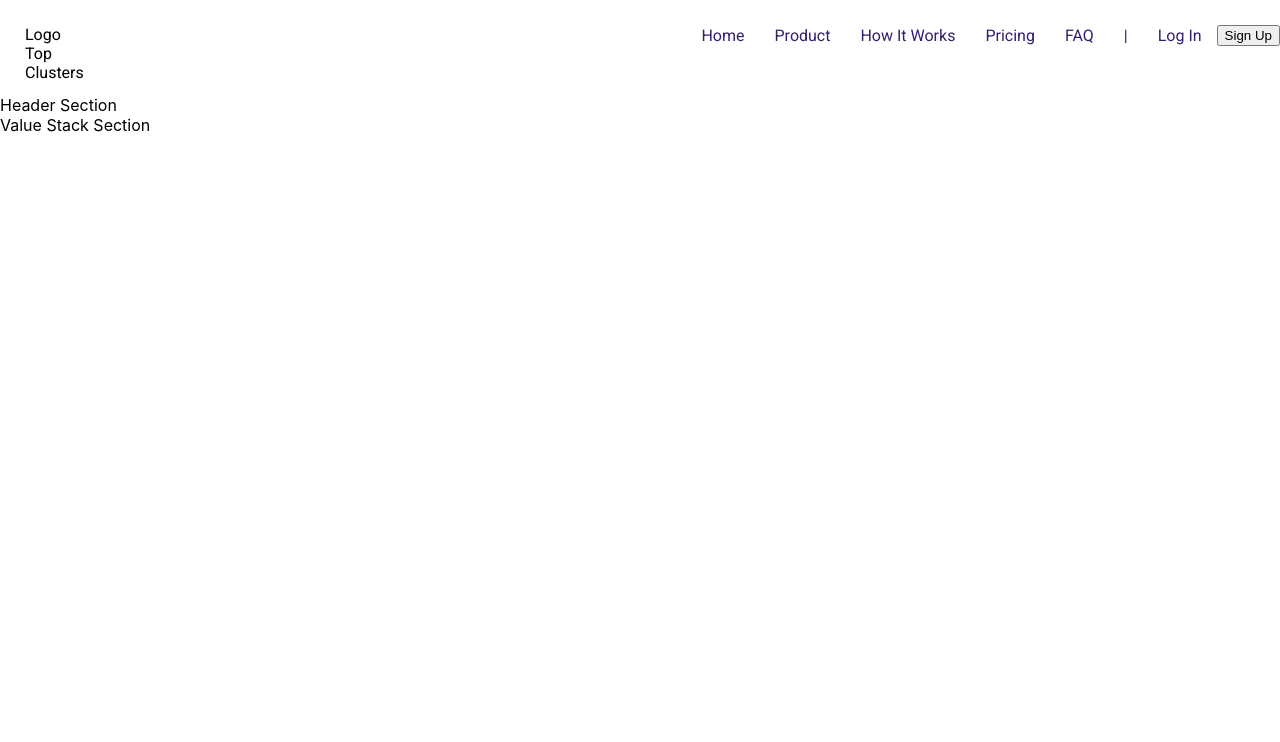
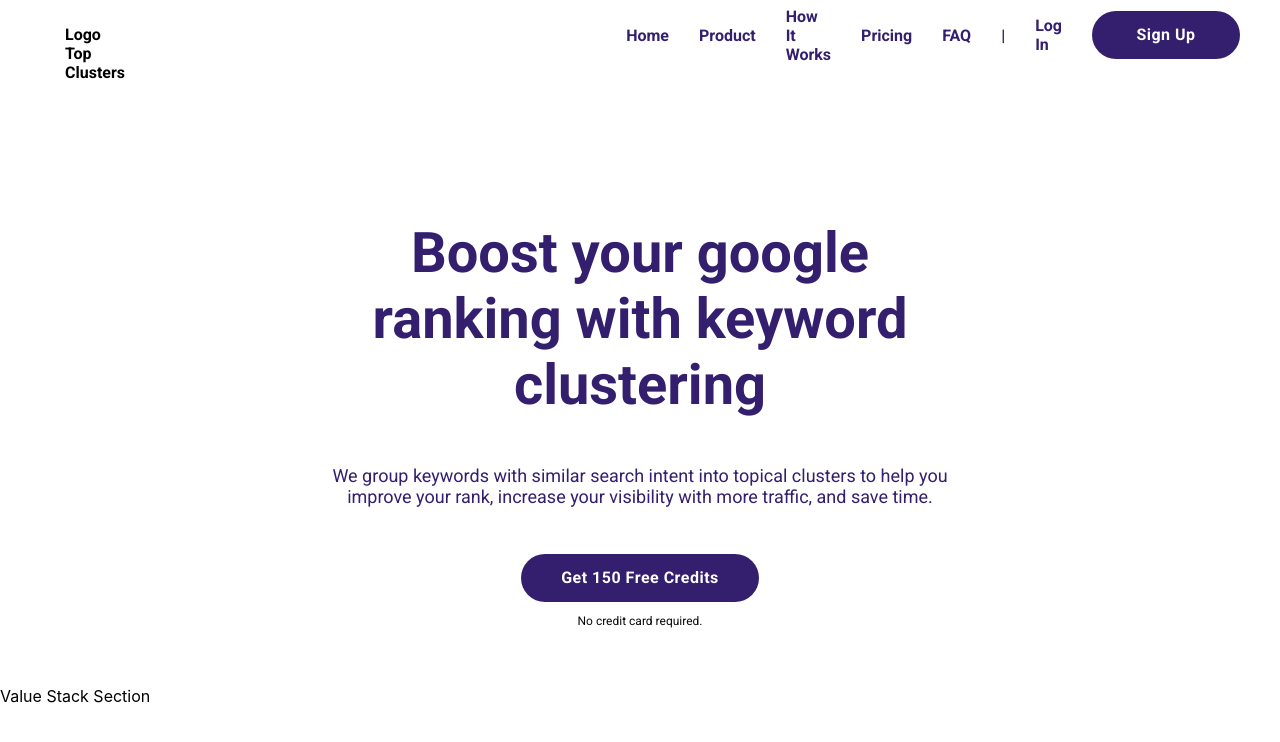
Before and after one commit to joffenhopland/top-clusters, a React (Create React App) app: page / in a window 1280 px wide. Shown: the top 742 px of the page. Built offline with nearby package versions, Linux system fonts and the light colour scheme; no server answers.

Commit message:
header section text, button

```diff
--- a/src/components/button/button.component.jsx
+++ b/src/components/button/button.component.jsx
@@ -1,19 +1,25 @@
-// import './button.styles.scss';
+import {
+  BaseButton,
+  GoogleSignInButton,
+  InvertedButton,
+} from './button.styles';
 
-const BUTTON_TYPE_CLASSES = {
+export const BUTTON_TYPE_CLASSES = {
+  base: 'base',
   google: 'google-sign-in',
   inverted: 'inverted',
 };
 
+const getButton = (buttonType = BUTTON_TYPE_CLASSES.base) =>
+  ({
+    [BUTTON_TYPE_CLASSES.base]: BaseButton,
+    [BUTTON_TYPE_CLASSES.google]: GoogleSignInButton,
+    [BUTTON_TYPE_CLASSES.inverted]: InvertedButton,
+  }[buttonType]);
+
 const Button = ({ children, buttonType, ...otherProps }) => {
-  return (
-    <button
-      className={`button-container ${BUTTON_TYPE_CLASSES[buttonType]}`}
-      {...otherProps}
-    >
-      {children}
-    </button>
-  );
+  const CustomButton = getButton(buttonType);
+  return <CustomButton {...otherProps}>{children}</CustomButton>;
 };
 
 export default Button;
--- /dev/null
+++ b/src/components/button/button.styles.jsx
@@ -0,0 +1,54 @@
+import styled from 'styled-components';
+
+export const BaseButton = styled.button`
+  display: flex;
+//   flex-direction: row;
+  justify-content: center;
+  align-items: center;
+  padding: 16px 40px;
+//   gap: 10px;
+
+  min-width: 148px;
+  width: auto;
+  height: 48px;
+
+  background: #341F6F;
+  border-radius: 24px;
+
+  letter-spacing: 0.5px;
+  line-height: 50px;
+  color: white;
+  font-family: ${(props) => props.theme.textStyles.h6.fontFamily};
+  font-size: ${(props) => props.theme.textStyles.h6.fontSize};
+  font-weight: ${(props) => props.theme.textStyles.h6.fontWeight};
+  border: none;
+  cursor: pointer;
+
+  &:hover {
+    background: white;
+    color: black;
+    border: 1px solid black;
+  }
+`;
+
+export const GoogleSignInButton = styled(BaseButton)`
+  background-color: #4285f4;
+  color: white;
+
+  &:hover {
+    background-color: #357ae8;
+    border: none;
+  }
+`;
+
+export const InvertedButton = styled(BaseButton)`
+  background-color: white;
+  color: black;
+  border: 1px solid black;
+
+  &:hover {
+    background-color: black;
+    color: white;
+    border: none;
+  }
+`;
--- a/src/components/header-section/header-section.component.jsx
+++ /dev/null
@@ -1,9 +0,0 @@
-const HeaderSection = () => {
-    return (
-        <div>
-            Header Section
-        </div>
-    )
-}
-
-export default HeaderSection
--- /dev/null
+++ b/src/components/header/header.component.jsx
@@ -0,0 +1,32 @@
+import Button, {BUTTON_TYPE_CLASSES} from "../button/button.component"
+import {HeaderContainer, HeaderContent, HeaderContentText, HeaderTitle, HeaderTitleText, HeaderSubTitle, HeaderCreditCardText} from "./header.styles"
+
+const Header = () => {
+    return (
+        <div>
+        <HeaderContainer>
+            <HeaderContent>
+                <HeaderContentText>
+                    <HeaderTitle>
+                        <HeaderTitleText>
+                        Boost your google ranking with keyword clustering
+                        </HeaderTitleText>
+                        <HeaderSubTitle>
+                        We group keywords with similar search intent into topical clusters to help you improve your rank, increase your visibility with more traffic, and save time.
+                        </HeaderSubTitle>
+                        <Button buttonType={BUTTON_TYPE_CLASSES.base} style={{  "margin": "0 auto"
+}}>
+                            Get 150 Free Credits
+                        </Button>
+                        <HeaderCreditCardText>
+                        No credit card required.
+                        </HeaderCreditCardText>
+                    </HeaderTitle>
+                </HeaderContentText>
+            </HeaderContent>
+        </HeaderContainer>
+        </div>
+    )
+}
+
+export default Header
--- /dev/null
+++ b/src/components/header/header.styles.jsx
@@ -0,0 +1,68 @@
+import styled from 'styled-components';
+import {Link} from 'react-router-dom';
+
+export const HeaderContainer = styled.div`
+// background-image: linear-gradient( to top right, rgba(11, 10, 10, 0.38), rgba(11, 10, 10, 0.19)));
+background-position: center;
+background-repeat: no-repeat;
+background-size: cover;
+height: 74vh;
+`;
+
+export const HeaderContent = styled.section`
+height: 100%;
+width: 100%;
+position: relative;
+display: flex;
+flex-direction: column;
+justify-content: center;
+align-items: center;
+text-align: center;
+color: #000000;
+// @media only screen and (max-width:375px) {
+//     text-align: start;
+//     height: 80%;
+// }
+`;
+
+export const HeaderContentText = styled.div`
+width: 50%;
+padding-top: 5rem;
+display: flex;
+flex-direction: column;
+justify-content: center;
+align-items: center;
+text-align: center;
+font-family: ${(props) => props.theme.textStyles.h1.fontFamily};
+color: ${(props) => props.theme.colors.primary};
+// @media only screen and (max-width:600px) {
+//     width: 80%;
+// }
+// @media only screen and (max-width:375px) {
+//     position: absolute;
+//     align-items: flex-start;
+// }
+`;
+
+export const HeaderTitle = styled.h1`
+font-size: ${(props) => props.theme.textStyles.h1.fontSize};
+font-weight: ${(props) => props.theme.textStyles.h1.fontWeight};
+
+`;
+
+export const HeaderTitleText = styled.span`
+display: block;
+
+`;
+
+export const HeaderSubTitle = styled.h2`
+font-size: ${(props) => props.theme.textStyles.paragraphLarge.fontSize};
+font-weight: ${(props) => props.theme.textStyles.paragraphLarge.fontWeight};
+padding: 2rem 0rem;
+`;
+
+export const HeaderCreditCardText = styled.p`
+font-size: ${(props) => props.theme.textStyles.paragraphSmall.fontSize};
+font-weight: ${(props) => props.theme.textStyles.paragraphSmall.fontWeight};
+color: ${(props) => props.theme.colors.black};
+`;
--- a/src/components/homepage/homepage.component.jsx
+++ b/src/components/homepage/homepage.component.jsx
@@ -1,10 +1,11 @@
-import HeaderSection from "../header-section/header-section.component"
+import Header from "../header/header.component"
 import ValueStackSection from "../value-stack-section/value-stack-section.component"
+import {HomepageContainer} from "./homepage.styles"
 
 const Homepage = () => {
     return (
-        <div className="homepage-container">
-            <HeaderSection/>
+        <HomepageContainer>
+            <Header/>
             <ValueStackSection/>
             {/* <ProblemSection/>
             <ValuePropSection/>
@@ -14,7 +15,9 @@ const Homepage = () => {
             <SuccessSection/>
             <FAQSection/>
             <CTASection/> */}
-        </div>
+        </HomepageContainer>
+
+
     )
 }
 
--- /dev/null
+++ b/src/components/homepage/homepage.styles.jsx
@@ -0,0 +1,8 @@
+import styled from 'styled-components';
+
+export const HomepageContainer = styled.div`
+  width: 100%;
+  display: flex;
+//   flex-wrap: wrap;
+  flex-direction: column;
+`;
--- a/src/routes/navigation/navigation.component.jsx
+++ b/src/routes/navigation/navigation.component.jsx
@@ -4,7 +4,7 @@ import { Outlet, Link } from 'react-router-dom';
 import { UserContext } from '../../context/user.context';
 
 import { signOutUser } from '../../utils/firebase.utils';
-import Button from '../../components/button/button.component'
+import Button, { BUTTON_TYPE_CLASSES } from '../../components/button/button.component'
 
 import {
   NavigationContainer,
@@ -69,7 +69,7 @@ const Navigation = () => {
               <LogInLink href="https://app.topclusters.io/" >Log In</LogInLink>
 
             )}
-            <Button>Sign Up</Button>
+            <Button buttonType={BUTTON_TYPE_CLASSES.base}>Sign Up</Button>
         </NavLinks>
           </NavigationContainer>
         <Outlet />
--- a/src/routes/navigation/navigation.styles.jsx
+++ b/src/routes/navigation/navigation.styles.jsx
@@ -1,15 +1,16 @@
 import styled from 'styled-components';
 import { Link } from 'react-router-dom';
-// @import url('https://fonts.googleapis.com/css2?family=Roboto:wght@400;500;700&display=swap');
 
 export const NavigationContainer = styled.div`
   height: 70px;
   width: 100%;
   display: flex;
   justify-content: space-between;
-  margin-bottom: 25px;
-  font-family: ${(props) => props.theme.textStyles.paragraph.fontFamily};
-  font-size: ${(props) => props.theme.textStyles.paragraph.fontSize};
+  margin-bottom: 24px;
+  padding: 0px 40px 0px 40px;
+  font-family: ${(props) => props.theme.textStyles.h6.fontFamily};
+  font-size: ${(props) => props.theme.textStyles.h6.fontSize};
+  font-weight: ${(props) => props.theme.textStyles.h6.fontWeight};
 
 `;
 
@@ -42,7 +43,7 @@ export const Divider = styled(Link)`
 `;
 
 export const LogInLink = styled.a`
-  padding: 10px 15px;
+  padding: 10px 30px 10px 15px;
   cursor: pointer;
   color: ${(props) => props.theme.colors.primary};
 
--- a/src/utils/theme.utils.js
+++ b/src/utils/theme.utils.js
@@ -17,6 +17,7 @@ export const theme = {
   colors: {
     background: colorPalette.white,
     foreground: colorPalette.black,
+    black: colorPalette.black,
     primary: colorPalette.purple,
     iconColor: colorPalette.blue,
     success: colorPalette.green,
@@ -33,55 +34,61 @@ export const theme = {
     h1: {
       fontFamily: "Roboto",
       fontSize: "56px",
-      fontWeight: "bold",
+      fontWeight: "700",
       lineHeight: "110%",
     },
     h2: {
       fontFamily: "Roboto",
       fontSize: "48px",
-      fontWeight: "bold",
+      fontWeight: "700",
       lineHeight: "120%",
     },
     h3: {
       fontFamily: "Roboto",
       fontSize: "36px",
-      fontWeight: "bold",
+      fontWeight: "700",
       lineHeight: "120%",
     },
     h4: {
       fontFamily: "Roboto",
       fontSize: "24px",
-      fontWeight: "bold",
+      fontWeight: "700",
       lineHeight: "140%",
     },
     h5: {
       fontFamily: "Roboto",
       fontSize: "18px",
-      fontWeight: "bold",
+      fontWeight: "700",
       lineHeight: "150%",
     },
     h6: {
       fontFamily: "Roboto",
       fontSize: "16px",
-      fontWeight: "bold",
+      fontWeight: "700",
       lineHeight: "150%",
     },
     paragraph: {
       fontFamily: "Roboto",
-      fontSize: 16,
-      fontWeight: "regular",
+      fontSize: "16px",
+      fontWeight: "400",
       lineHeight: "150%",
     },
     paragraphLarge: {
       fontFamily: "Roboto",
       fontSize: "18px",
-      fontWeight: "regular",
+      fontWeight: "400",
       lineHeight: "150%",
+    },
+    paragraphSmall: {
+      fontFamily: "Roboto",
+      fontSize: "12px",
+      fontWeight: "400",
+      lineHeight: "110%",
     },
     label: {
       fontFamily: "Roboto",
       fontSize: "24px",
-      fontWeight: "bold",
+      fontWeight: "700",
       lineHeight: "120%",
     },
   },
```
